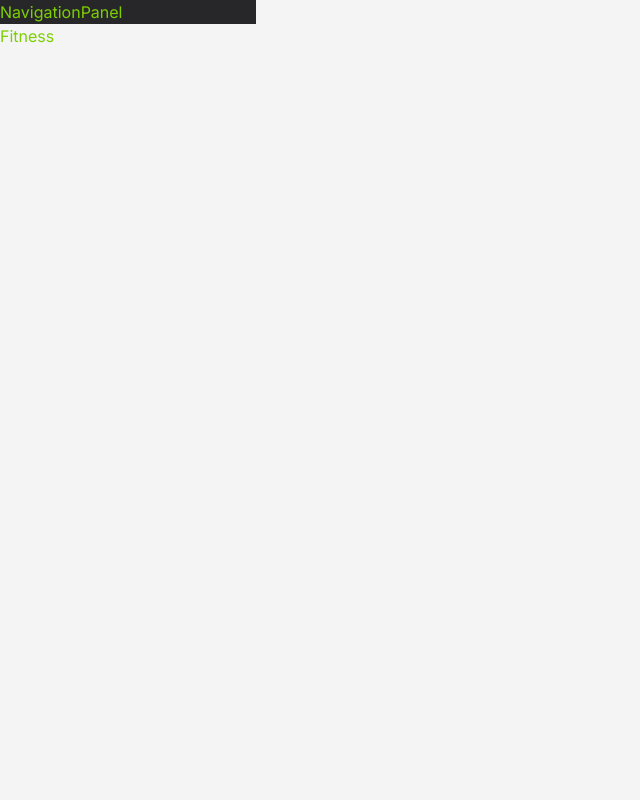
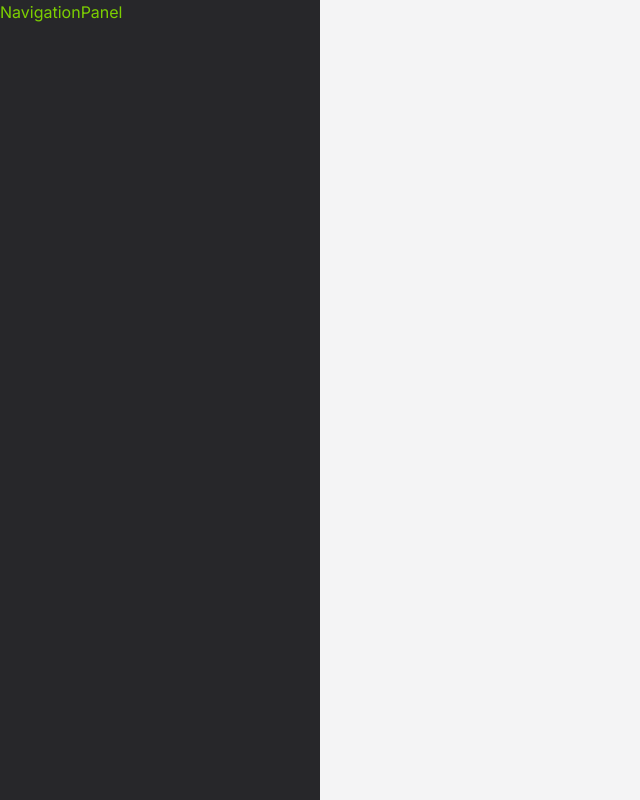
Before and after one commit to DanielG808/fitness-tracker, a Next.js app: page / in a window 1280 px wide. Shown: the whole page, without its empty margins (0-640 px from the left). Built offline with nearby package versions, Linux system fonts and the light colour scheme.

Commit message:
added layout styling to the navigation-panel

```diff
--- a/src/app/layout.tsx
+++ b/src/app/layout.tsx
@@ -15,7 +15,7 @@ export default function RootLayout({
 }>) {
   return (
     <html lang="en">
-      <body className={`${inter.className} antialiased`}>
+      <body className={`${inter.className} antialiased flex`}>
         <NavigationPanel />
         {children}
       </body>
--- a/src/components/navigation-panel.tsx
+++ b/src/components/navigation-panel.tsx
@@ -1,3 +1,7 @@
 export default function NavigationPanel() {
-  return <aside className="bg-foreground w-1/5">NavigationPanel</aside>;
+  return (
+    <aside className="fixed top-0 left-0 h-full w-1/4 bg-foreground transform translate-x-0">
+      NavigationPanel
+    </aside>
+  );
 }
```
